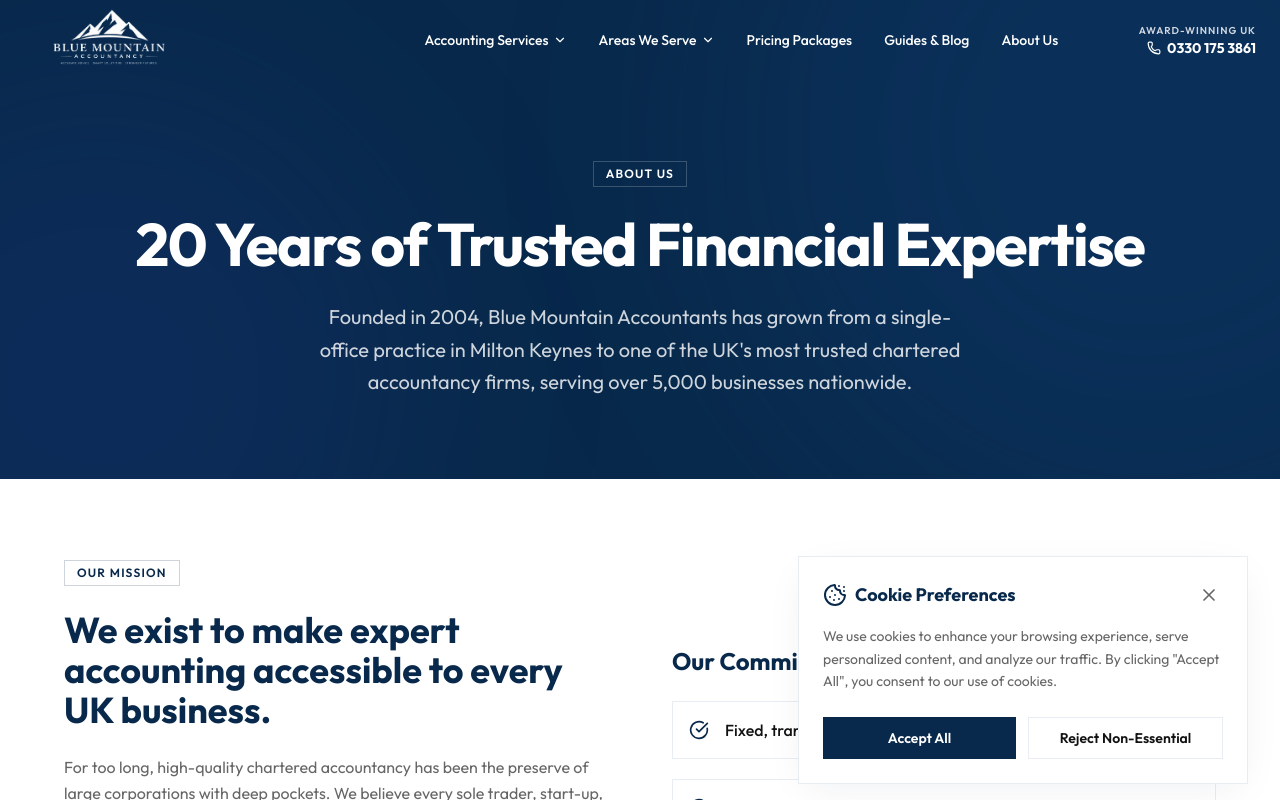
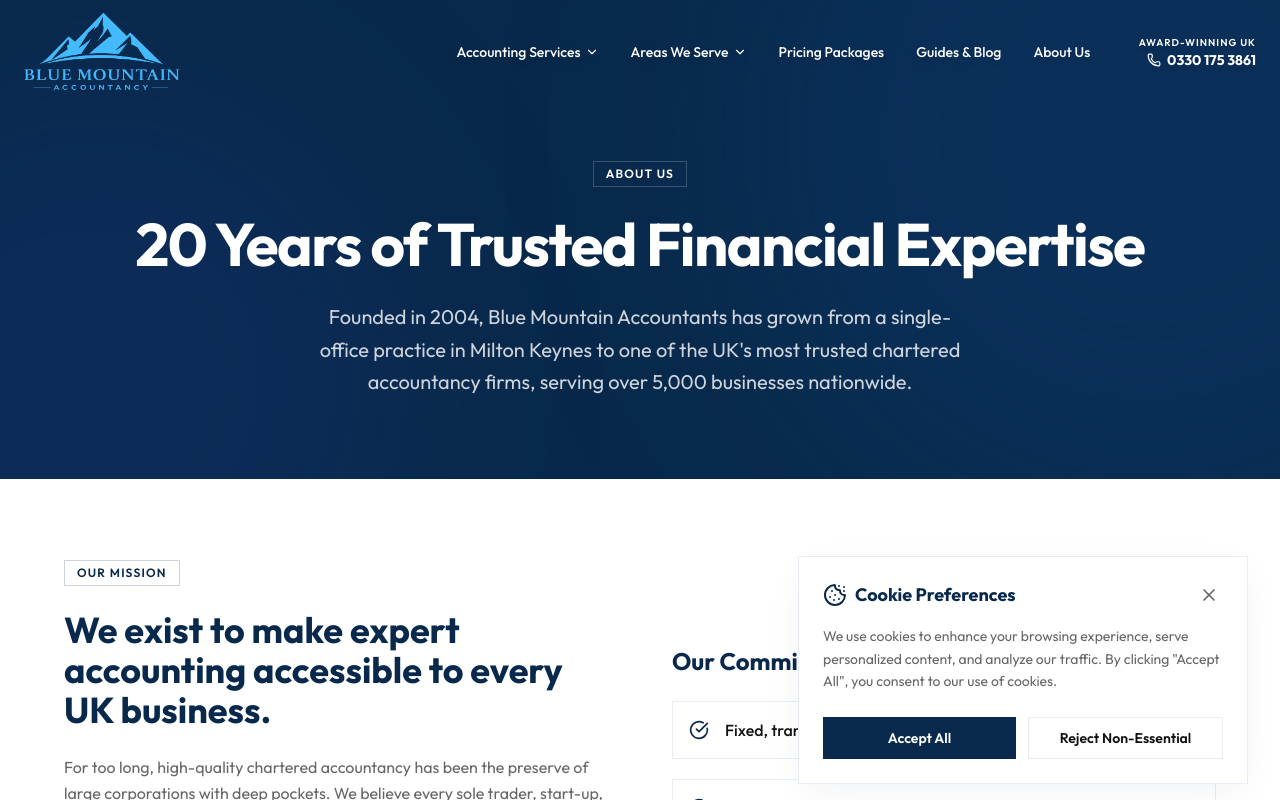
Before and after one commit to aushthakur/bluemountainacccountancy, a Next.js app: page /about in a window 1280 px wide. Shown: the top 800 px of the page. Built offline with nearby package versions, Linux system fonts and the light colour scheme.

Commit message:
style: update navbar positioning, logo, and hero section

```diff
--- a/src/components/layout/Footer.tsx
+++ b/src/components/layout/Footer.tsx
@@ -48,7 +48,7 @@
           <div>
             <div className="relative w-48 h-12 mb-6">
               <Image
-                src="/white-logo-transparent.png"
+                src="/skyblue-logo.png"
                 alt="Blue Mountain Accountants Logo"
                 fill
                 className="object-contain object-left"
--- a/src/components/layout/Navbar.tsx
+++ b/src/components/layout/Navbar.tsx
@@ -85,10 +85,10 @@
     ? "bg-white border-b border-border-light shadow-sm text-text-main"
     : "bg-transparent text-white";
 
-  const logoColor = isScrolled ? "text-primary" : "text-white";
-  const logoSubColor = isScrolled ? "text-text-secondary" : "text-white/80";
-  const linkColor = isScrolled ? "text-text-main hover:text-primary" : "text-white hover:text-white/80";
-  const phoneColor = isScrolled ? "text-primary hover:text-accent" : "text-white hover:text-white/80";
+  const logoColor = "text-primary";
+  const logoSubColor = isScrolled ? "text-text-secondary" : "text-white drop-shadow-md";
+  const linkColor = isScrolled ? "text-text-main hover:text-primary transition-colors" : "text-white hover:text-white/80 drop-shadow-md transition-colors";
+  const phoneColor = isScrolled ? "text-primary hover:text-accent transition-colors" : "text-white hover:text-white/80 drop-shadow-md transition-colors";
 
   // Keep dropdowns matching light theme regardless of scroll position
   const dropdownClass = "absolute top-full left-1/2 -translate-x-1/2 bg-white shadow-2xl border border-border-light p-6 w-[min(800px,95vw)] z-50 mt-2 text-text-main";
@@ -96,7 +96,7 @@
   return (
     <>
       <motion.header
-        className={`fixed top-0 w-full z-50 transition-all duration-300 ${navClass}`}
+        className={`fixed w-full z-50 transition-all duration-300 ${isScrolled ? 'top-0' : 'top-2 lg:top-3'} ${navClass}`}
         initial={{ y: -20, opacity: 0 }}
         animate={{ y: 0, opacity: 1 }}
         transition={{ duration: 0.5 }}
@@ -105,12 +105,12 @@
 
           {/* Logo */}
           <a href="/" className="flex items-center gap-3 flex-shrink-0">
-            <div className="relative w-48 sm:w-64 lg:w-80 h-12 lg:h-16 flex items-center">
+            <div className="relative w-56 sm:w-72 lg:w-96 h-14 lg:h-20 flex items-center">
               <Image
-                src={isScrolled ? "/blue-logo-transparent.png" : "/white-logo-transparent.png"}
+                src={isScrolled ? "/blue-logo-transparent.png" : "/skyblue-logo.png"}
                 alt="Blue Mountain Accountants Logo"
                 fill
-                className="object-contain object-left transition-opacity duration-300"
+                className={`object-contain object-left transition-all duration-300`}
                 priority
               />
             </div>
@@ -201,7 +201,7 @@
           </div>
 
           {/* Mobile Toggle */}
-          <button className={`lg:hidden p-2 transition-colors ${isScrolled ? 'text-text-main' : 'text-white'}`} onClick={() => setIsMobileMenuOpen(!isMobileMenuOpen)}>
+          <button className={`lg:hidden p-2 transition-colors text-text-main`} onClick={() => setIsMobileMenuOpen(!isMobileMenuOpen)}>
             {isMobileMenuOpen ? <X size={26} /> : <Menu size={26} />}
           </button>
         </div>
--- a/src/components/sections/Hero.tsx
+++ b/src/components/sections/Hero.tsx
@@ -27,8 +27,8 @@
           playsInline
           className="object-cover w-full h-full"
         >
-          {/* Placeholder video source. Replace with your actual video. */}
-          <source src="https://test-videos.co.uk/vids/bigbuckbunny/mp4/h264/720/Big_Buck_Bunny_720_10s_1MB.mp4" type="video/mp4" />
+          {/* Local Green Mountain video */}
+          <source src="/230882.mp4" type="video/mp4" />
         </video>
         <div className="absolute inset-0 bg-black/60 backdrop-blur-[2px]"></div>
       </div>
```
Also changed, not shown: public/skyblue-logo.png (added), 1 other file (tests, documents, lock files or other folders).
